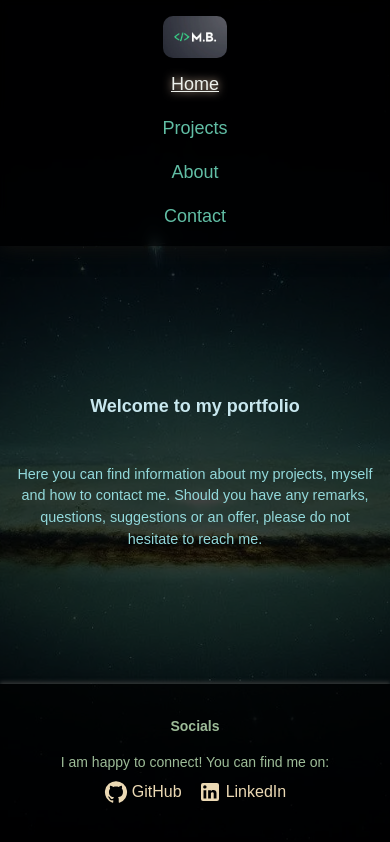
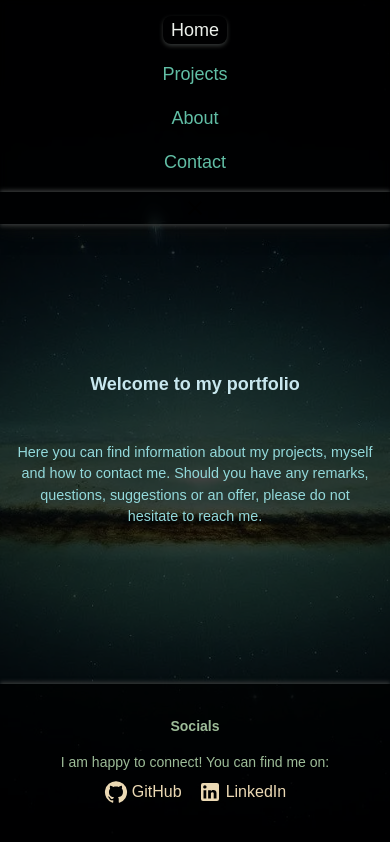
Before and after one commit to SpooRe91/mb-portfolio-app, a Next.js app in the folder mb-portfolio-app/: page / in a window 390 px wide. Built offline with nearby package versions, Linux system fonts and the light colour scheme; no server answers.

Commit message:
feat: added show/hide option to the navbar, added bg to the body, fixed styles

```diff
--- a/mb-portfolio-app/public/backgrounds/index.ts
+++ b/mb-portfolio-app/public/backgrounds/index.ts
@@ -1,6 +1,7 @@
 import aboutBG from "./about-bg.webp";
 import contactBG from "./contact-bg.webp";
-import projectsBG from "./projects-bg.webp";
+import mainBodyBg from "./projects-bg.webp";
+import projectsBG from "./projects-bg-2.webp";
 import homeBG from "./home-bg.webp";
 
-export { homeBG, contactBG, aboutBG, projectsBG };
+export { homeBG, contactBG, aboutBG, mainBodyBg, projectsBG };
--- a/mb-portfolio-app/src/Components/NavBar/NavBar.tsx
+++ b/mb-portfolio-app/src/Components/NavBar/NavBar.tsx
@@ -2,23 +2,30 @@
 import { usePathname } from "next/navigation";
 import { useEffect, useState } from "react";
 import Link from "next/link";
-import { useExtractText } from "@PortfolioApp/hooks";
+import { useExtractText, useGetViewWidth } from "@PortfolioApp/hooks";
 import logo from "/public/MB-logo.webp";
 import Image from "next/image";
+import MenuIcon from "@mui/icons-material/Menu";
+import CloseIcon from "@mui/icons-material/Close";
 
 export const NavBar = () => {
     const path = usePathname();
     const { keyToText } = useExtractText();
     const [active, setActive] = useState("");
+    const [showMobileNav, setShowMobileNav] = useState<boolean>(true);
+    const { isMobile } = useGetViewWidth();
 
     useEffect(() => {
         setActive(path);
     }, [path]);
 
     return (
-        <div className="sticky w-full md:py-[1.75rem] md:px-[1.5rem] sm:p-[1rem] bg-bg-transparent-black-main top-0 left-0 z-[20] backdrop-blur-[5px] shadow-box-shadow-dark">
+        <div
+            className={`sticky w-full md:py-[1.75rem] md:px-[1.5rem] sm:p-[1rem] bg-bg-transparent-black-main top-0 left-0 z-[20] backdrop-blur-[5px] shadow-box-shadow-dark transition-all ${isMobile && showMobileNav ? "translate-y-[0]" : "translate-y-[-100%]"} ${!isMobile && "translate-y-[0]"}`}
+        >
             <div className="flex md:flex-row sm:flex-col sm:gap-[0.75rem] items-center justify-between">
-                <div className="">
+                {!isMobile && (
+                    <div>
                         <Link className="animate-navBarLogo-fade-in" href={"/"}>
                             <Image
                                 src={logo}
@@ -29,46 +36,61 @@ export const NavBar = () => {
                             />
                         </Link>
                     </div>
+                )}
+                {
                     <ul
-                    className={`flex flex-wrap md:flex-row sm:flex-col sm:items-center gap-4 text-lg text-navBarInactive`}
+                        className={`flex flex-wrap md:flex-row sm:flex-col sm:items-center gap-4 text-lg text-navBarInactive transition-all sm:mb-[2rem] md:mb-0`}
                     >
                         <li className="animate-navBarItem-slide-in-top1">
                             <Link
+                                onClick={() => setShowMobileNav((state) => !state)}
                                 href="/"
                                 passHref
-                            className={` hover:text-colorLight transition-all ${active === "/" ? "text-navBarActive underline drop-shadow-navDropShadow" : ""}`}
+                                className={`py-[0.25rem] px-[0.5rem] rounded-[8px] hover:text-colorLight transition-all ${active === "/" ? "text-navBarActive shadow-box-shadow-border-bottom" : ""}`}
                             >
                                 {keyToText("NAVIGATION.HOME_TEXT")}
                             </Link>
                         </li>
                         <li className="animate-navBarItem-slide-in-top2">
                             <Link
+                                onClick={() => setShowMobileNav((state) => !state)}
                                 href="/projects"
                                 passHref
-                            className={`hover:text-colorLight transition-all ${active === "/projects" ? "text-navBarActive underline drop-shadow-navDropShadow" : ""}`}
+                                className={`py-[0.25rem] px-[0.5rem] rounded-[8px] hover:text-colorLight transition-all ${active === "/projects" ? "text-navBarActive shadow-box-shadow-border-bottom" : ""}`}
                             >
                                 {keyToText("NAVIGATION.PROJECTS_TEXT")}
                             </Link>
                         </li>
                         <li className="animate-navBarItem-slide-in-top3">
                             <Link
+                                onClick={() => setShowMobileNav((state) => !state)}
                                 href="/about"
                                 passHref
-                            className={`hover:text-colorLight transition-all ${active === "/about" ? "text-navBarActive underline drop-shadow-navDropShadow" : ""}`}
+                                className={`py-[0.25rem] px-[0.5rem] rounded-[8px] hover:text-colorLight transition-all ${active === "/about" ? "text-navBarActive shadow-box-shadow-border-bottom" : ""}`}
                             >
                                 {keyToText("NAVIGATION.ABOUT_TEXT")}
                             </Link>
                         </li>
                         <li className="animate-navBarItem-slide-in-top4">
                             <Link
+                                onClick={() => setShowMobileNav((state) => !state)}
                                 href="/contactMe"
                                 passHref
-                            className={`hover:text-colorLight transition-all ${active === "/contactMe" ? "text-navBarActive underline drop-shadow-navDropShadow" : ""}`}
+                                className={`py-[0.25rem] px-[0.5rem] rounded-[8px] hover:text-colorLight transition-all ${active === "/contactMe" ? "text-navBarActive shadow-box-shadow-border-bottom" : ""}`}
                             >
                                 {keyToText("NAVIGATION.CONTACT_TEXT")}
                             </Link>
                         </li>
                     </ul>
+                }
+                {isMobile && (
+                    <div
+                        className={`active:bg-slate-800 h-[2rem] shadow-box-shadow-top-and-bottom cursor-pointer absolute bottom-0 padding-[0.5rem] transition-all w-full flex justify-center items-center ${!showMobileNav ? "bottom-[-2rem] bg-bg-transparent-black-main" : "bottom-0"}`}
+                        onClick={() => setShowMobileNav((state) => !state)}
+                    >
+                        <span>{isMobile && showMobileNav ? <CloseIcon /> : <MenuIcon />}</span>
+                    </div>
+                )}
             </div>
         </div>
     );
--- a/mb-portfolio-app/src/app/layout.tsx
+++ b/mb-portfolio-app/src/app/layout.tsx
@@ -5,6 +5,8 @@ import Footer from "@PortfolioApp/Components/Footer/Footer";
 import { Analytics } from "@vercel/analytics/react";
 import { Suspense } from "react";
 import Loading from "./loading";
+import Image from "next/image";
+import { mainBodyBg } from "../../public/backgrounds";
 
 export const metadata: Metadata = {
     title: "M.B. Portfolio app",
@@ -19,6 +21,12 @@ export default function RootLayout({
     return (
         <html lang="en">
             <body>
+                <Image
+                    src={mainBodyBg}
+                    alt="BG IMAGE"
+                    className="w-full min-h-bg-image-height object-cover fixed z-[-1] brightness-[1]"
+                    priority
+                />
                 <Analytics />
                 <NavBar />
                 <Suspense fallback={<Loading />}>{children}</Suspense>
--- a/mb-portfolio-app/src/app/projects/page.tsx
+++ b/mb-portfolio-app/src/app/projects/page.tsx
@@ -12,12 +12,14 @@ const ProjectsComponent = () => {
 
     return (
         <section className="relative min-h-screen">
+            {!isMobile && (
                 <Image
                     src={projectsBG}
                     alt="BG IMAGE"
                     className="w-full min-h-bg-image-height object-cover fixed z-[-1] brightness-[0.5]"
                     priority
                 />
+            )}
             <div className="flex flex-col items-center gap-24 w-full rounded-lg pb-[20rem]">
                 {(message.error || message.notification) && (
                     <Notification
--- a/mb-portfolio-app/tailwind.config.ts
+++ b/mb-portfolio-app/tailwind.config.ts
@@ -129,6 +129,7 @@ const config: Config = {
                 "box-shadow-logo": "1px 7px 30px #c8e7ee",
                 "box-shadow-border-bottom": "0px 2px 4px #343737",
                 "box-shadow-border-top": "0px -2px 4px #343737",
+                "box-shadow-top-and-bottom":"0px 2px 4px #343737, 0px -2px 4px #343737"
             },
             fontFamily: {
                 sans: ["JetBrains Mono", "Titillium Web", "PT Sans", "sans-serif"],
```
Lines whose indentation alone changed are shown as unchanged.
